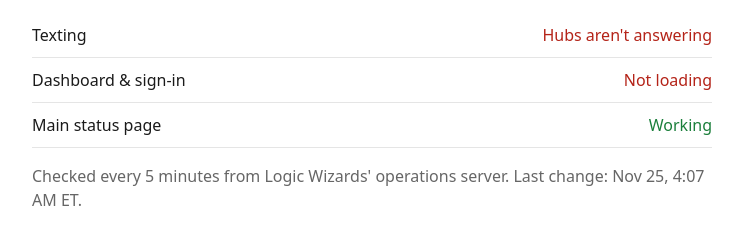
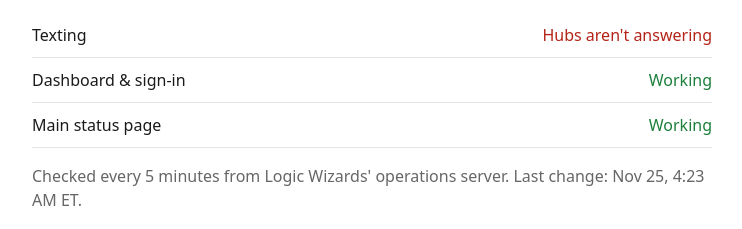
Before and after one commit to thelogicwizards/lwhub-backup-status, a plain HTML site: page index.html in a window 1280 px wide. Shown: the part 166-395 px from the top of the page, without its empty margins (268-1010 px from the left). Drawn offline with Linux system fonts and the light colour scheme.

Commit message:
Status update

```diff
--- a/index.html
+++ b/index.html
@@ -13,8 +13,8 @@ td+td{text-align:right}.ok{color:var(--ok)}.down{color:var(--down)}.unknown,.mut
 <h1>Switchboard status</h1>
 <p class="muted">This is the backup status page, hosted outside Cloudflare so it stays up when the
 <a href="https://switchboard-status.craig-afe.workers.dev">main status page</a> can't. Texts sent to an offline hub aren't lost: they arrive when it's back.</p>
-<table><tr><td>Texting</td><td class='down'>Hubs aren&#x27;t answering</td></tr><tr><td>Dashboard &amp; sign-in</td><td class='down'>Not loading</td></tr><tr><td>Main status page</td><td class='ok'>Working</td></tr></table>
-<p class="muted">Checked every 5 minutes from Logic Wizards' operations server. Last change: Nov 25, 4:07 AM ET.</p>
+<table><tr><td>Texting</td><td class='down'>Hubs aren&#x27;t answering</td></tr><tr><td>Dashboard &amp; sign-in</td><td class='ok'>Working</td></tr><tr><td>Main status page</td><td class='ok'>Working</td></tr></table>
+<p class="muted">Checked every 5 minutes from Logic Wizards' operations server. Last change: Nov 25, 4:23 AM ET.</p>
 <h2>Incidents</h2><p class='muted'>No incidents in the last 14 days.</p>
 <p class="muted">Logic Wizards LLC · support@logicwizards.dev</p>
 </main></body></html>
```
